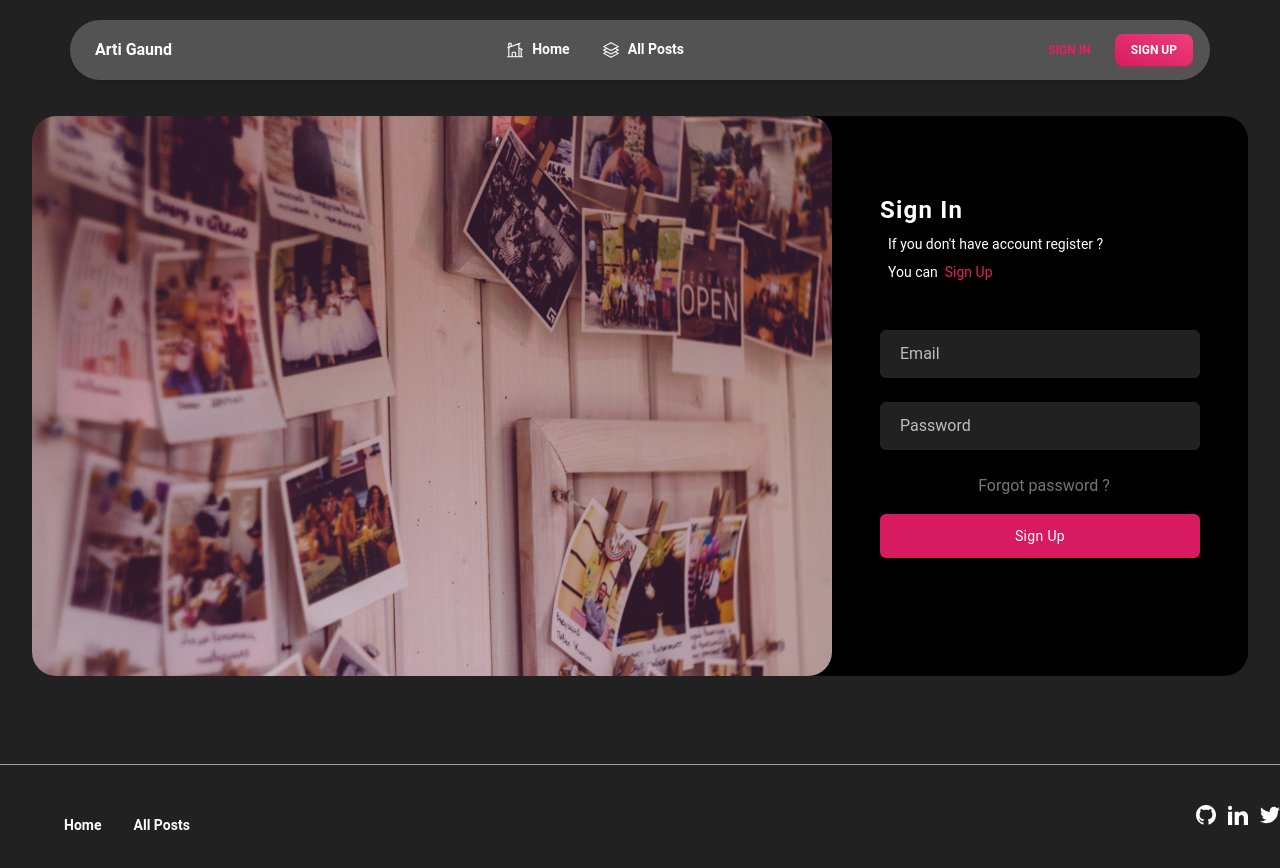
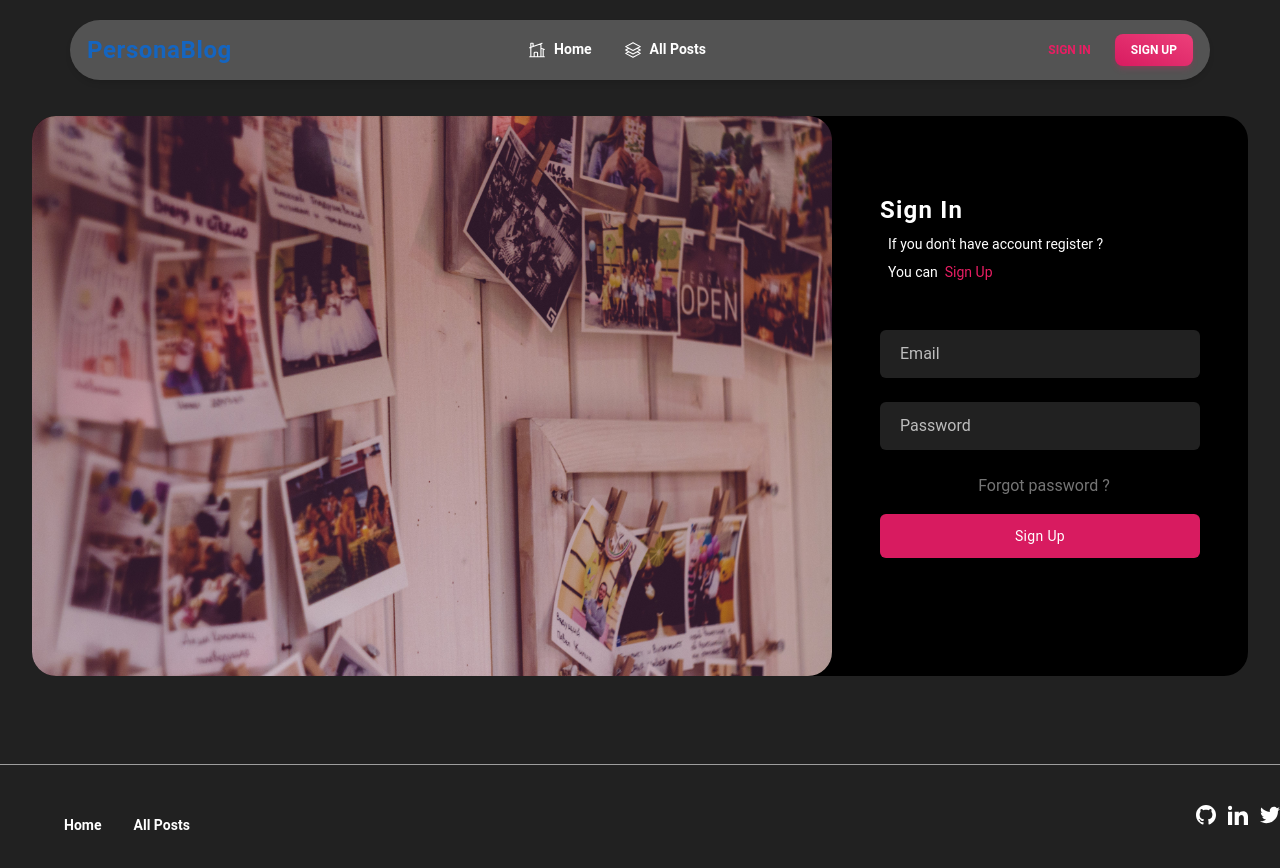
Before and after one commit to ArtiGaund/PersonaBlog, a React (Vite) app: page /login in a window 1280 px wide. Shown: the top 868 px of the page. Built offline with nearby package versions, Linux system fonts and the light colour scheme; no server answers.

Commit message:
Added logo

```diff
--- a/src/components/Header/Header.jsx
+++ b/src/components/Header/Header.jsx
@@ -70,7 +70,7 @@ function Header(){
             <Container className='bg-gray-800'>
                 <Navbar className='mx-auto max-w-screen-xl px-4 py-2 bg-gray-700 border-transparent rounded-full'>
                     <div className='flex items-center justify-between text-blue-gray-900'>
-                        <Typography
+                        {/* <Typography
                         as="a"
                         href='/'
                         variant='h6'
@@ -78,11 +78,11 @@ function Header(){
                         onClick={() => navigate("/")}
                         >
                             Arti Gaund
-                        </Typography>
-                        {/* <Link to="/">
+                        </Typography> */}
+                        <Link to="/">
                             <Logo width='70px'/>
-                        </Link> */}
-                        {/* navbar list */}
+                        </Link>
+                        {/* {/* navbar list */}
                        <div className='hidden lg:block'>
                             {/* <NavList /> */}
                             <List className="mt-4 mb-6 p-0 lg:mt-0 lg:mb-0 lg:flex-row lg:p-1">
--- a/src/components/Logo.jsx
+++ b/src/components/Logo.jsx
@@ -1,10 +1,10 @@
 import React from 'react';
-
+import logo from '../images/logo.png'
 
 const Logo = ({ width = '100px'}) => {
     return (
-        <div>
-            Logo
+        <div className='font-bold text-blue-800 lg:text-2xl leading-6 tracking-wide sm:text-sm'>
+            PersonaBlog
         </div>
     );
 };
```
Also changed, not shown: src/images/logo.png (added).
